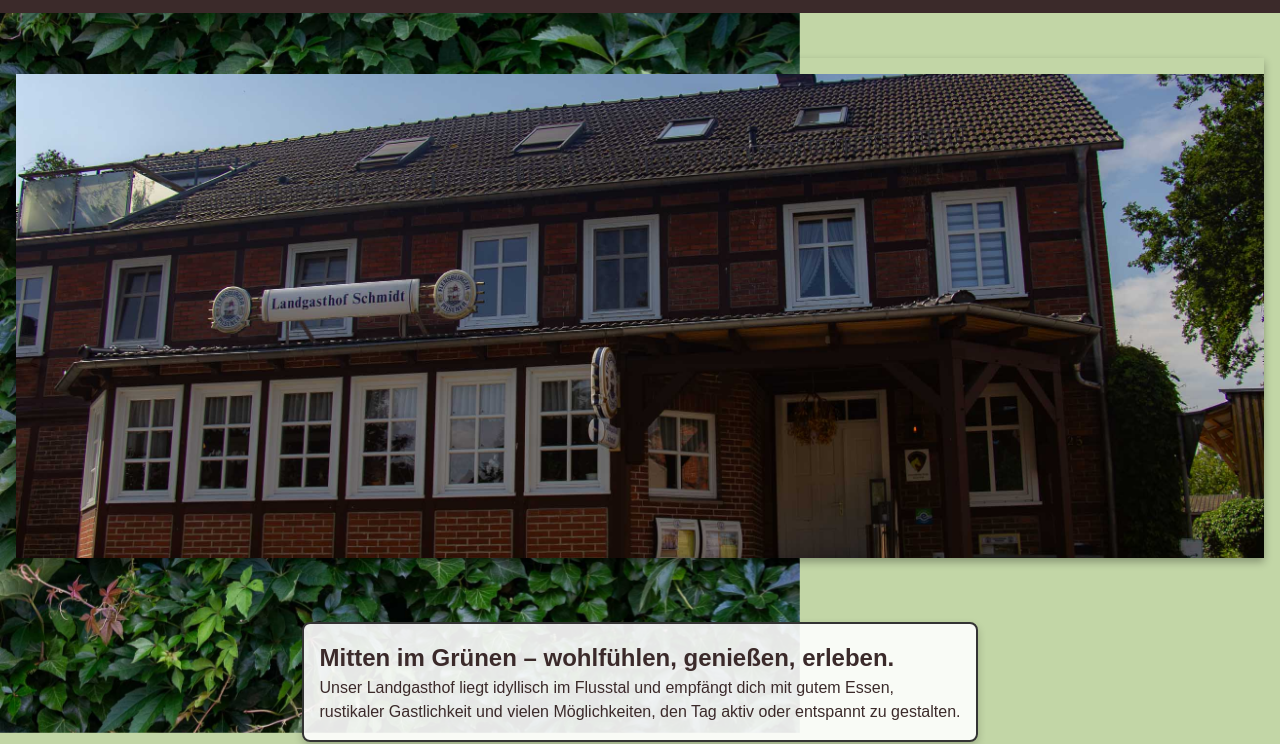
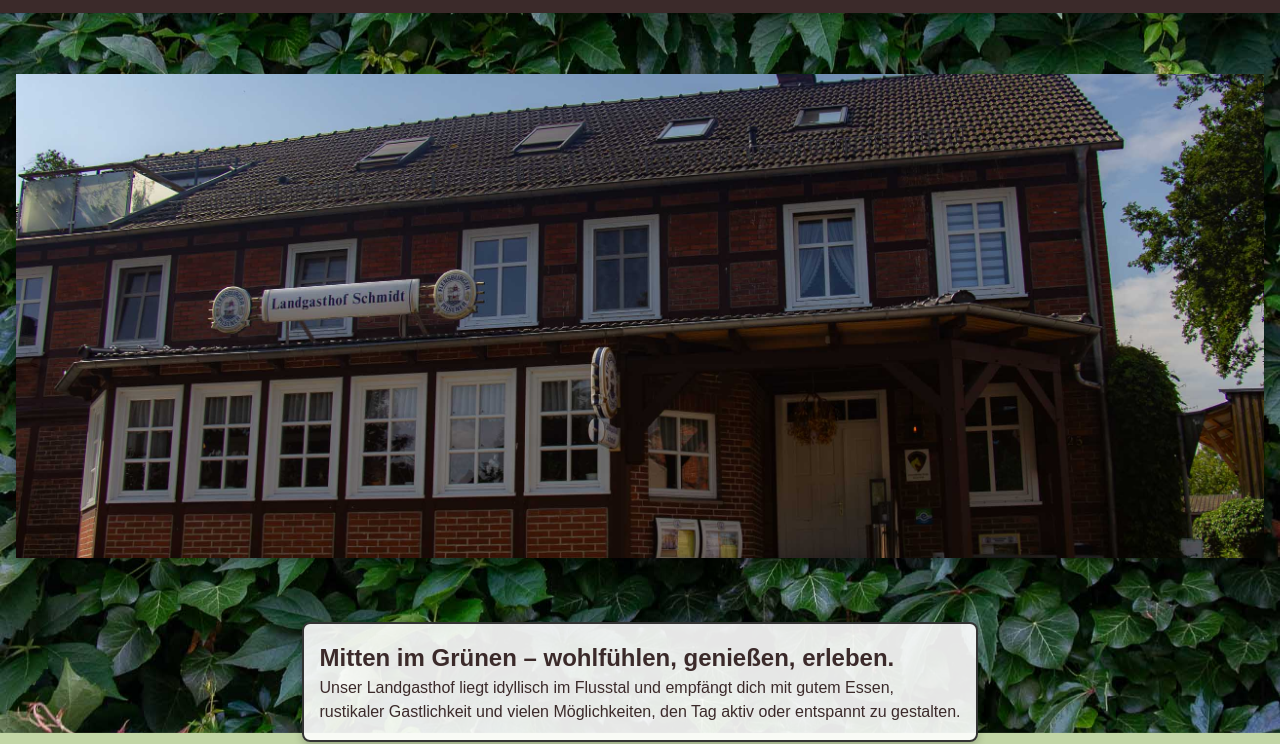
Before and after one commit to Horus113/handy, a plain HTML site: page index.html in a window 1280 px wide. Shown: the part 67-811 px from the top of the page. Drawn offline with Linux system fonts and the light colour scheme.

Commit message:
Update styles.css

```diff
--- a/styles.css
+++ b/styles.css
@@ -18,7 +18,7 @@ body::before {
   content: "";
   position: fixed;
   top: 0; left: 0;
-  width: 100vh; height: 100vh;
+  width: 100%; height: 100vh;
   background: url('images/hintergrund.jpg') center center / cover no-repeat;
   z-index: -1;
 }
```
